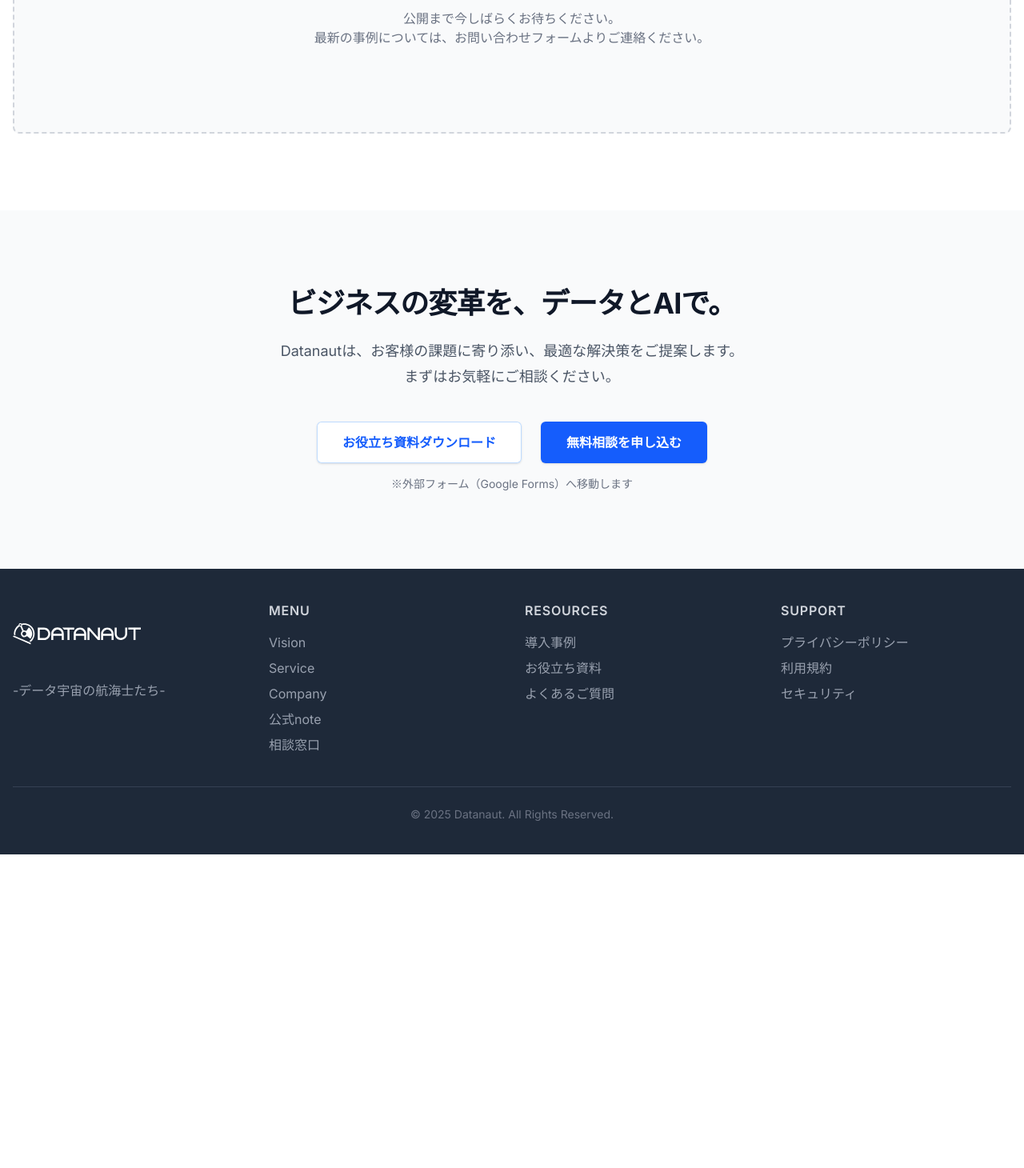
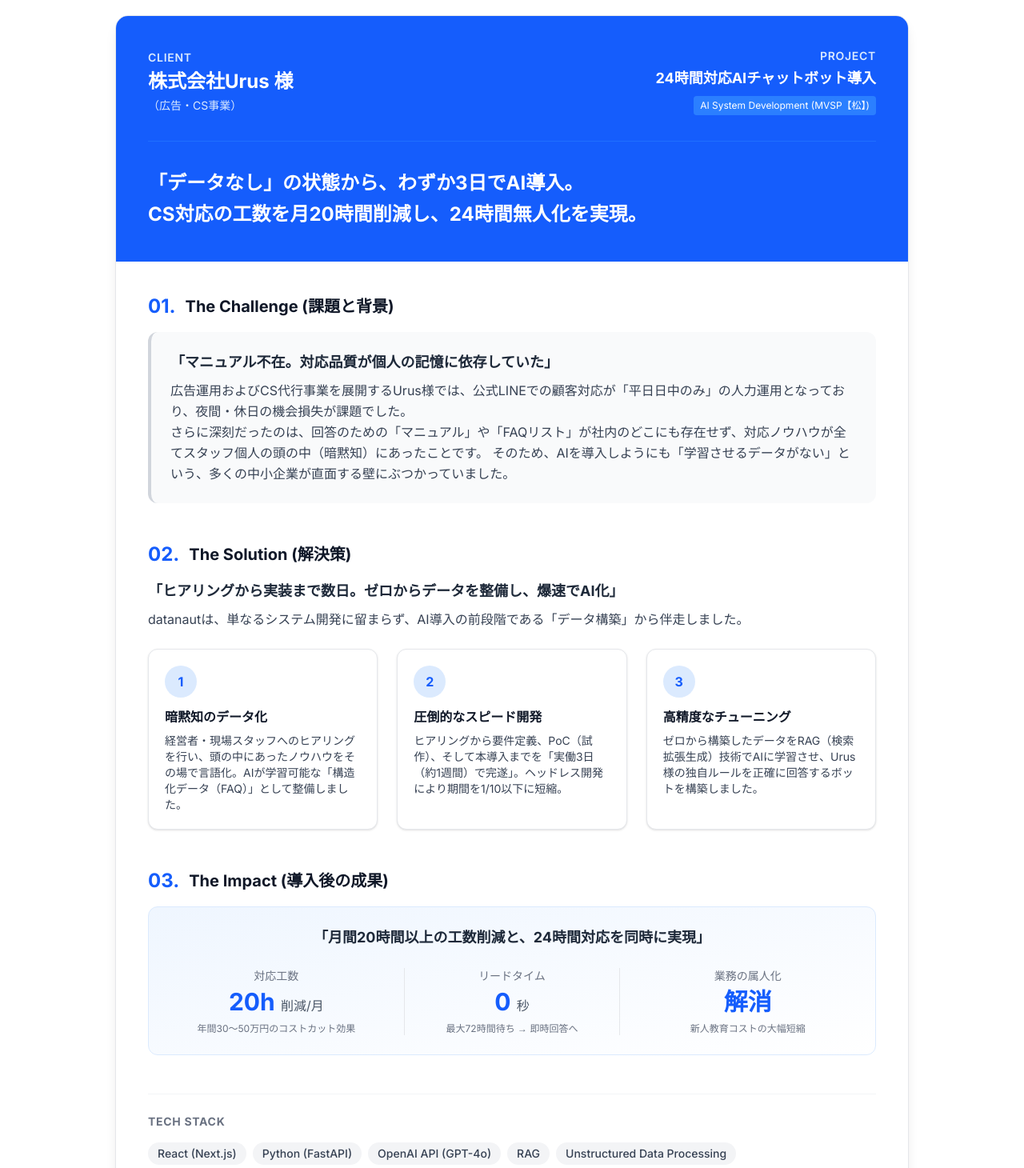
Before and after one commit to Datanaut-jp/ddp-website, a Next.js app: page /cases in a window 1280 px wide. Shown: the part 430-1890 px from the top of the page at 80% size. Before the commit the page ends 1498 px from the top, so only its background shows below. Built offline with nearby package versions, Linux system fonts and the light colour scheme.

Commit message:
feat(cases): 株式会社Urus様の導入事例を追加

```diff
--- a/src/app/cases/page.tsx
+++ b/src/app/cases/page.tsx
@@ -1,23 +1,149 @@
 import { CTASection } from '@/components/common/CTASection';
 import { SectionTitle } from '@/components/common/SectionTitle';
+import { ScrollAnimation } from '@/components/common/ScrollAnimation';
 
 export default function CasesPage() {
   return (
-    <>
-      <div className="bg-white py-16 sm:py-24">
-        <div className="container mx-auto px-4">
-          <SectionTitle title="Case Studies" subtitle="導入事例" />
+    <div className="bg-white">
+      {/* 1. ページヘッダー */}
+      <div className="bg-gray-900 py-16 sm:py-24">
+        <div className="container mx-auto max-w-5xl px-4 text-center">
+          <h1 className="text-4xl font-bold tracking-tight text-white sm:text-5xl">
+            Case Studies
+          </h1>
+          <p className="mt-4 text-xl text-gray-300">
+            導入事例
+          </p>
+        </div>
+      </div>
 
-          <div className="mt-16 flex min-h-[300px] flex-col items-center justify-center rounded-lg border-2 border-dashed border-gray-300 bg-gray-50 p-12 text-center">
-            <h3 className="text-xl font-semibold text-gray-900">準備中です</h3>
-            <p className="mt-2 text-gray-500">
-              公開まで今しばらくお待ちください。<br />
-              最新の事例については、お問い合わせフォームよりご連絡ください。
-            </p>
-          </div>
+      <div className="py-16 sm:py-24">
+        <div className="container mx-auto max-w-5xl px-4">
+
+          {/* 事例 1: 株式会社Urus */}
+          <ScrollAnimation>
+            <article className="rounded-2xl border border-gray-200 bg-white shadow-lg overflow-hidden">
+              {/* ヘッダー部分 */}
+              <div className="bg-blue-600 px-6 py-8 sm:px-10 sm:py-10 text-white">
+                <div className="flex flex-col sm:flex-row sm:items-center sm:justify-between gap-4">
+                  <div>
+                    <p className="text-blue-100 text-sm font-semibold tracking-wider uppercase">Client</p>
+                    <h2 className="text-2xl font-bold mt-1">株式会社Urus 様</h2>
+                    <p className="text-blue-100 text-sm mt-1">（広告・CS事業）</p>
+                  </div>
+                  <div className="sm:text-right">
+                    <p className="text-blue-100 text-sm font-semibold tracking-wider uppercase">Project</p>
+                    <p className="text-lg font-bold mt-1">24時間対応AIチャットボット導入</p>
+                    <p className="inline-block bg-blue-500 text-xs px-2 py-1 rounded mt-2">AI System Development (MVSP【松】)</p>
+                  </div>
+                </div>
+                <div className="mt-8 pt-8 border-t border-blue-500/50">
+                  <p className="text-xl sm:text-2xl font-bold leading-relaxed">
+                    「データなし」の状態から、わずか3日でAI導入。<br className="hidden sm:block" />
+                    CS対応の工数を月20時間削減し、24時間無人化を実現。
+                  </p>
+                </div>
+              </div>
+
+              {/* コンテンツ部分 */}
+              <div className="p-6 sm:p-10 space-y-12 text-gray-700">
+
+                {/* 1. 課題と背景 */}
+                <section>
+                  <h3 className="flex items-center text-xl font-bold text-gray-900 mb-4">
+                    <span className="text-blue-600 mr-3 text-2xl">01.</span>
+                    The Challenge (課題と背景)
+                  </h3>
+                  <div className="bg-gray-50 p-6 rounded-xl border-l-4 border-gray-300">
+                    <h4 className="font-bold text-lg text-gray-800 mb-2">「マニュアル不在。対応品質が個人の記憶に依存していた」</h4>
+                    <p className="leading-relaxed">
+                      広告運用およびCS代行事業を展開するUrus様では、公式LINEでの顧客対応が「平日日中のみ」の人力運用となっており、夜間・休日の機会損失が課題でした。<br />
+                      さらに深刻だったのは、回答のための「マニュアル」や「FAQリスト」が社内のどこにも存在せず、対応ノウハウが全てスタッフ個人の頭の中（暗黙知）にあったことです。
+                      そのため、AIを導入しようにも「学習させるデータがない」という、多くの中小企業が直面する壁にぶつかっていました。
+                    </p>
+                  </div>
+                </section>
+
+                {/* 2. 解決策 */}
+                <section>
+                  <h3 className="flex items-center text-xl font-bold text-gray-900 mb-4">
+                    <span className="text-blue-600 mr-3 text-2xl">02.</span>
+                    The Solution (解決策)
+                  </h3>
+                  <div className="mb-6">
+                    <h4 className="font-bold text-lg text-gray-800">「ヒアリングから実装まで数日。ゼロからデータを整備し、爆速でAI化」</h4>
+                    <p className="mt-2 leading-relaxed">
+                      datanautは、単なるシステム開発に留まらず、AI導入の前段階である「データ構築」から伴走しました。
+                    </p>
+                  </div>
+
+                  <div className="grid gap-6 md:grid-cols-3">
+                    <div className="bg-white p-5 rounded-xl border border-gray-200 shadow-sm">
+                      <div className="w-10 h-10 bg-blue-100 text-blue-600 rounded-full flex items-center justify-center font-bold mb-3">1</div>
+                      <h5 className="font-bold text-gray-900 mb-2">暗黙知のデータ化</h5>
+                      <p className="text-sm">経営者・現場スタッフへのヒアリングを行い、頭の中にあったノウハウをその場で言語化。AIが学習可能な「構造化データ（FAQ）」として整備しました。</p>
+                    </div>
+                    <div className="bg-white p-5 rounded-xl border border-gray-200 shadow-sm">
+                      <div className="w-10 h-10 bg-blue-100 text-blue-600 rounded-full flex items-center justify-center font-bold mb-3">2</div>
+                      <h5 className="font-bold text-gray-900 mb-2">圧倒的なスピード開発</h5>
+                      <p className="text-sm">ヒアリングから要件定義、PoC（試作）、そして本導入までを「実働3日（約1週間）で完遂」。ヘッドレス開発により期間を1/10以下に短縮。</p>
+                    </div>
+                    <div className="bg-white p-5 rounded-xl border border-gray-200 shadow-sm">
+                      <div className="w-10 h-10 bg-blue-100 text-blue-600 rounded-full flex items-center justify-center font-bold mb-3">3</div>
+                      <h5 className="font-bold text-gray-900 mb-2">高精度なチューニング</h5>
+                      <p className="text-sm">ゼロから構築したデータをRAG（検索拡張生成）技術でAIに学習させ、Urus様の独自ルールを正確に回答するボットを構築しました。</p>
+                    </div>
+                  </div>
+                </section>
+
+                {/* 3. 導入後の成果 */}
+                <section>
+                  <h3 className="flex items-center text-xl font-bold text-gray-900 mb-4">
+                    <span className="text-blue-600 mr-3 text-2xl">03.</span>
+                    The Impact (導入後の成果)
+                  </h3>
+                  <div className="bg-gradient-to-br from-blue-50 to-white p-6 rounded-xl border border-blue-100">
+                    <h4 className="font-bold text-lg text-gray-800 mb-6 text-center">「月間20時間以上の工数削減と、24時間対応を同時に実現」</h4>
+
+                    <div className="grid gap-6 md:grid-cols-3 text-center">
+                      <div>
+                        <p className="text-sm text-gray-500 mb-1">対応工数</p>
+                        <p className="text-3xl font-bold text-blue-600">20h <span className="text-base font-normal text-gray-600">削減/月</span></p>
+                        <p className="text-xs text-gray-500 mt-2">年間30〜50万円のコストカット効果</p>
+                      </div>
+                      <div className="border-l border-r border-gray-200 md:border-y-0 md:px-4">
+                        <p className="text-sm text-gray-500 mb-1">リードタイム</p>
+                        <p className="text-3xl font-bold text-blue-600">0 <span className="text-base font-normal text-gray-600">秒</span></p>
+                        <p className="text-xs text-gray-500 mt-2">最大72時間待ち → 即時回答へ</p>
+                      </div>
+                      <div>
+                        <p className="text-sm text-gray-500 mb-1">業務の属人化</p>
+                        <p className="text-3xl font-bold text-blue-600">解消</p>
+                        <p className="text-xs text-gray-500 mt-2">新人教育コストの大幅短縮</p>
+                      </div>
+                    </div>
+                  </div>
+                </section>
+
+                {/* 4. 使用技術 */}
+                <section className="pt-6 border-t border-gray-100">
+                  <h4 className="text-sm font-bold text-gray-500 uppercase tracking-wider mb-4">Tech Stack</h4>
+                  <div className="flex flex-wrap gap-2">
+                    <span className="px-3 py-1 bg-gray-100 text-gray-700 text-sm rounded-full font-medium">React (Next.js)</span>
+                    <span className="px-3 py-1 bg-gray-100 text-gray-700 text-sm rounded-full font-medium">Python (FastAPI)</span>
+                    <span className="px-3 py-1 bg-gray-100 text-gray-700 text-sm rounded-full font-medium">OpenAI API (GPT-4o)</span>
+                    <span className="px-3 py-1 bg-gray-100 text-gray-700 text-sm rounded-full font-medium">RAG</span>
+                    <span className="px-3 py-1 bg-gray-100 text-gray-700 text-sm rounded-full font-medium">Unstructured Data Processing</span>
+                  </div>
+                </section>
+
+              </div>
+            </article>
+          </ScrollAnimation>
+
         </div>
       </div>
       <CTASection />
-    </>
+    </div>
   );
 }
```
